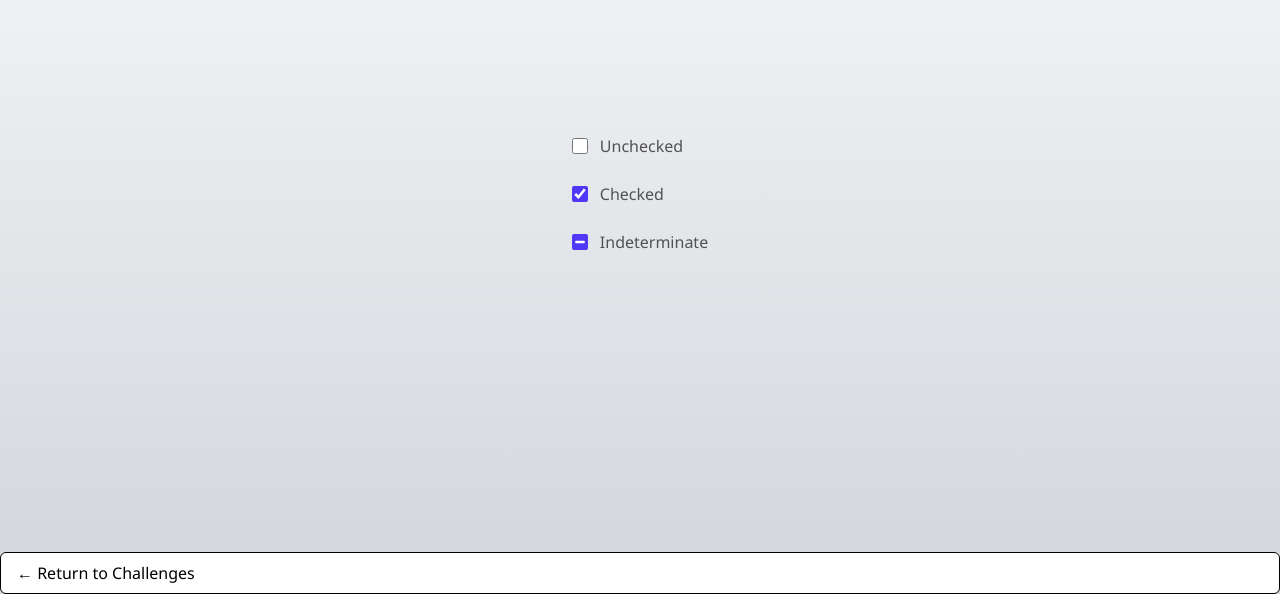
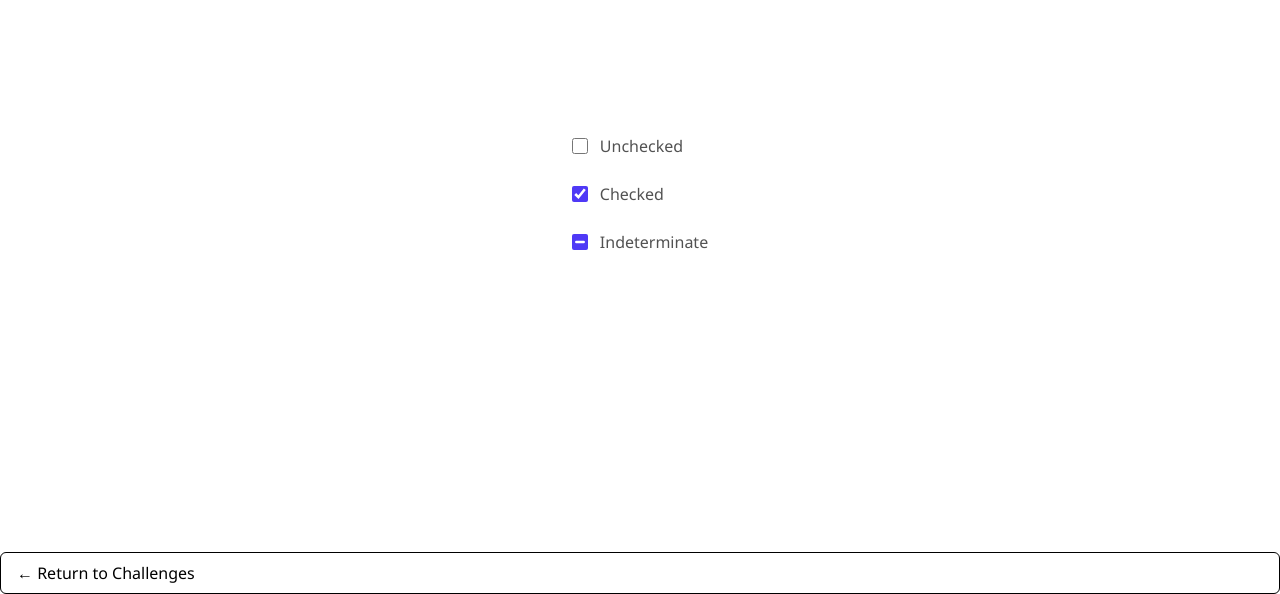
Before and after one commit to mjaus29/gfe, a Next.js app: page /checkbox in a window 1280 px wide. Shown: the part 206-800 px from the top of the page. Built offline with nearby package versions, Linux system fonts and the light colour scheme.

Commit message:
feat: add plain background utility and update checkbox page

```diff
--- a/app/(challenge)/checkbox/page.tsx
+++ b/app/(challenge)/checkbox/page.tsx
@@ -8,7 +8,7 @@ const checkboxStates = [
 
 const CheckboxPage = () => {
   return (
-    <div className="container-layout bg-layout">
+    <div className="container-layout bg-layout-plain">
       <div className="m-auto flex h-full flex-col gap-6">
         {checkboxStates.map((item) => (
           <Checkbox
--- a/app/globals.css
+++ b/app/globals.css
@@ -131,4 +131,8 @@
   .bg-layout {
     @apply flex min-h-screen min-w-screen justify-center bg-linear-to-b from-gray-50 to-[#d2d6db];
   }
+
+  .bg-layout-plain {
+    @apply flex min-h-screen min-w-screen justify-center;
+  }
 }
```
